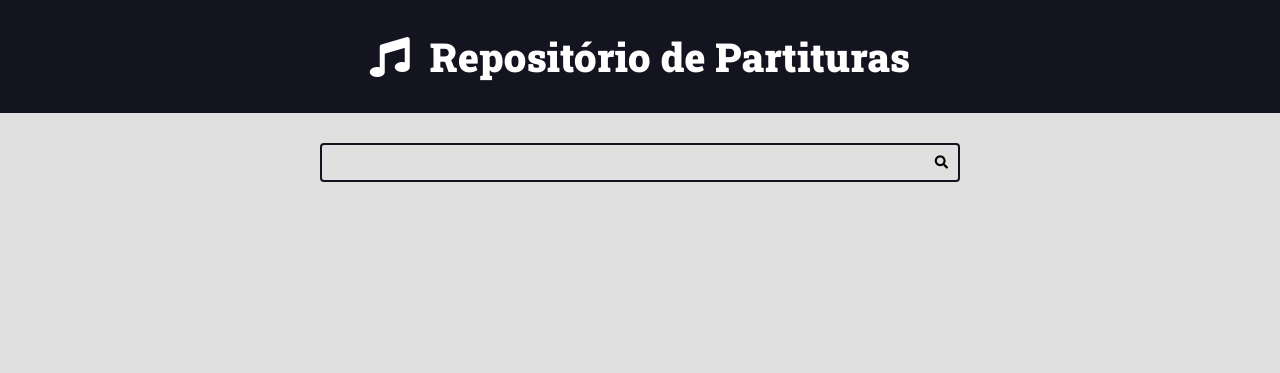
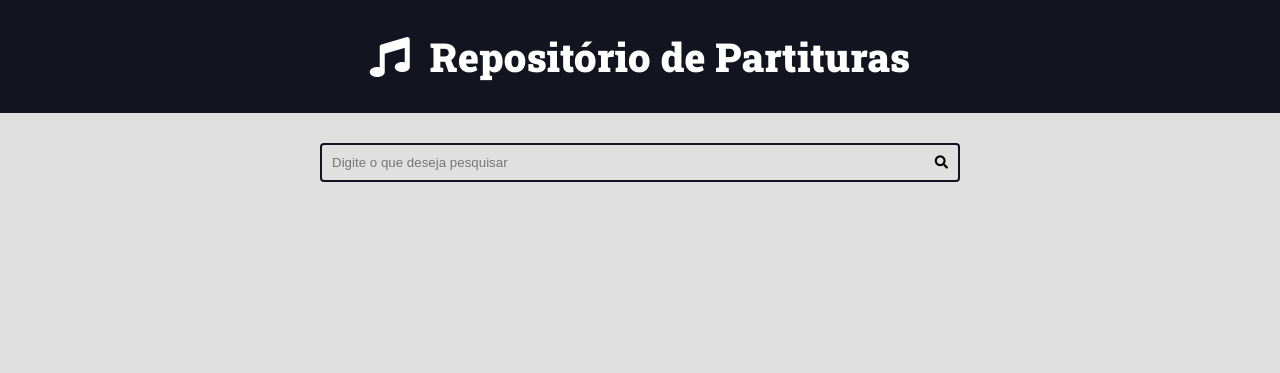
Before and after one commit to msdrum/repositorio-de-partituras, a Django app: page / in a window 1280 px wide. Shown: the top 373 px of the page. Run offline with Django 4.2, Linux system fonts and the light colour scheme.

Commit message:
adding placeholder to search bar

```diff
--- a/repository/templates/repository/partials/search.html
+++ b/repository/templates/repository/partials/search.html
@@ -1,7 +1,7 @@
 <div class="search-container">
     <div class="container">
         <form action="" class="search-form">
-            <input type="search" class="search-input" name="search">
+            <input type="search" class="search-input" name="search" placeholder="Digite o que deseja pesquisar">
             <button type="submit" class="search-button"><i class="fas fa-search"></i></button>
         </form>
     </div>
```
